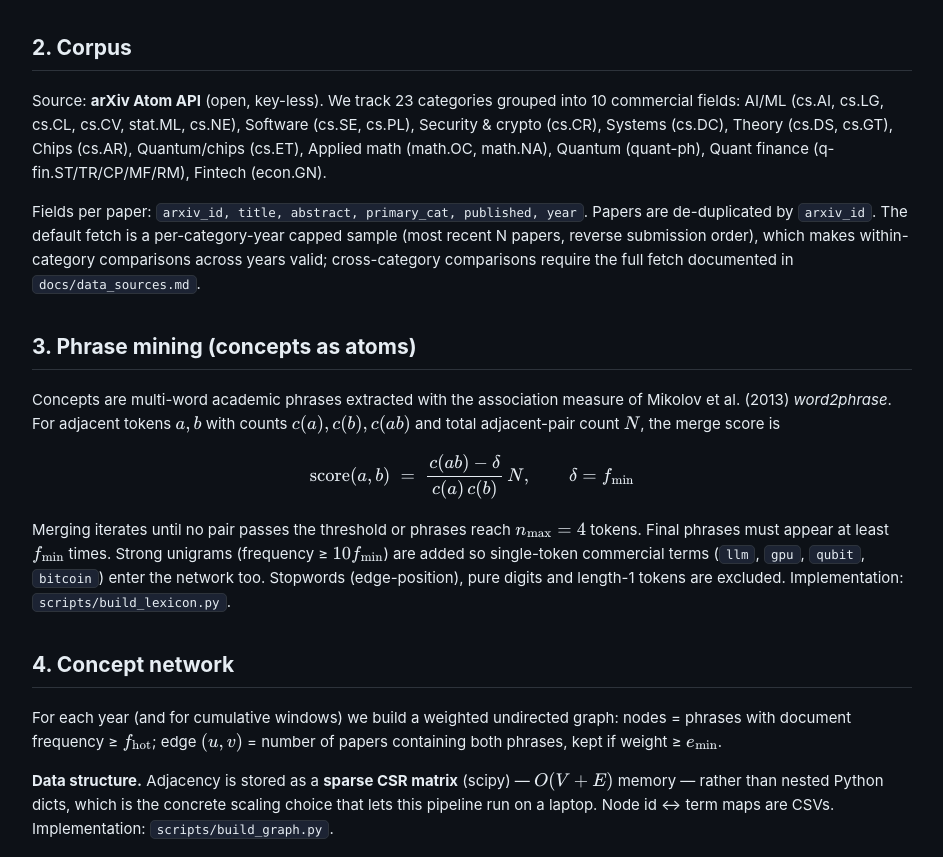
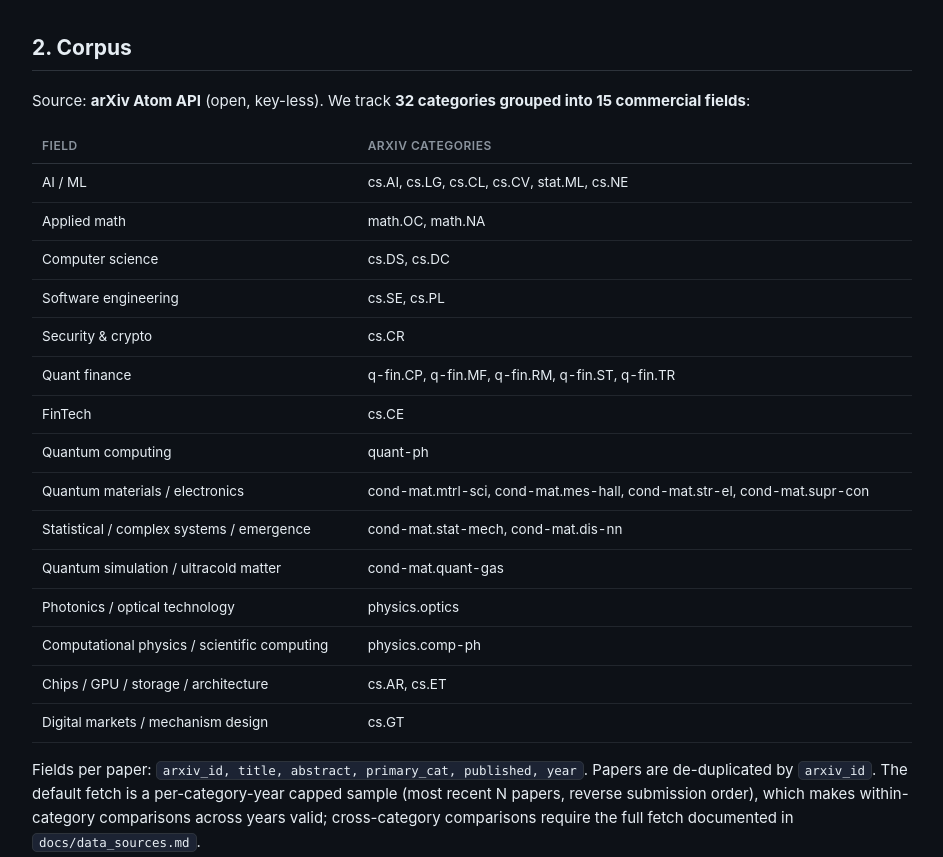
Before and after one commit to zmath01/commercial-trend-fusion, a plain HTML site: page web/templates/methodology.html in a window 1280 px wide. Shown: the part 537-1394 px from the top of the page, without its empty margins (168-1111 px from the left). Drawn offline with nearby package versions, Linux system fonts and the light colour scheme; files that its build step writes are made by us from their sources.

Commit message:
Update methodology HTML source

```diff
--- a/web/templates/methodology.html
+++ b/web/templates/methodology.html
@@ -40,11 +40,24 @@
 </ol>
 
 <h2>2. Corpus</h2>
-<p>Source: <b>arXiv Atom API</b> (open, key-less). We track 23 categories grouped into
-10 commercial fields: AI/ML (cs.AI, cs.LG, cs.CL, cs.CV, stat.ML, cs.NE), Software
-(cs.SE, cs.PL), Security &amp; crypto (cs.CR), Systems (cs.DC), Theory (cs.DS, cs.GT),
-Chips (cs.AR), Quantum/chips (cs.ET), Applied math (math.OC, math.NA), Quantum
-(quant-ph), Quant finance (q-fin.ST/TR/CP/MF/RM), Fintech (econ.GN).</p>
+<p>Source: <b>arXiv Atom API</b> (open, key-less). We track <b>32 categories grouped into 15 commercial fields</b>:</p>
+<table><thead><tr><th>Field</th><th>arXiv categories</th></tr></thead><tbody>
+<tr><td>AI / ML</td><td>cs.AI, cs.LG, cs.CL, cs.CV, stat.ML, cs.NE</td></tr>
+<tr><td>Applied math</td><td>math.OC, math.NA</td></tr>
+<tr><td>Computer science</td><td>cs.DS, cs.DC</td></tr>
+<tr><td>Software engineering</td><td>cs.SE, cs.PL</td></tr>
+<tr><td>Security &amp; crypto</td><td>cs.CR</td></tr>
+<tr><td>Quant finance</td><td>q-fin.CP, q-fin.MF, q-fin.RM, q-fin.ST, q-fin.TR</td></tr>
+<tr><td>FinTech</td><td>cs.CE</td></tr>
+<tr><td>Quantum computing</td><td>quant-ph</td></tr>
+<tr><td>Quantum materials / electronics</td><td>cond-mat.mtrl-sci, cond-mat.mes-hall, cond-mat.str-el, cond-mat.supr-con</td></tr>
+<tr><td>Statistical / complex systems / emergence</td><td>cond-mat.stat-mech, cond-mat.dis-nn</td></tr>
+<tr><td>Quantum simulation / ultracold matter</td><td>cond-mat.quant-gas</td></tr>
+<tr><td>Photonics / optical technology</td><td>physics.optics</td></tr>
+<tr><td>Computational physics / scientific computing</td><td>physics.comp-ph</td></tr>
+<tr><td>Chips / GPU / storage / architecture</td><td>cs.AR, cs.ET</td></tr>
+<tr><td>Digital markets / mechanism design</td><td>cs.GT</td></tr>
+</tbody></table>
 <p>Fields per paper: <code>arxiv_id, title, abstract, primary_cat, published, year</code>.
 Papers are de-duplicated by <code>arxiv_id</code>. The default fetch is a
 per-category-year capped sample (most recent N papers, reverse submission order),
```
